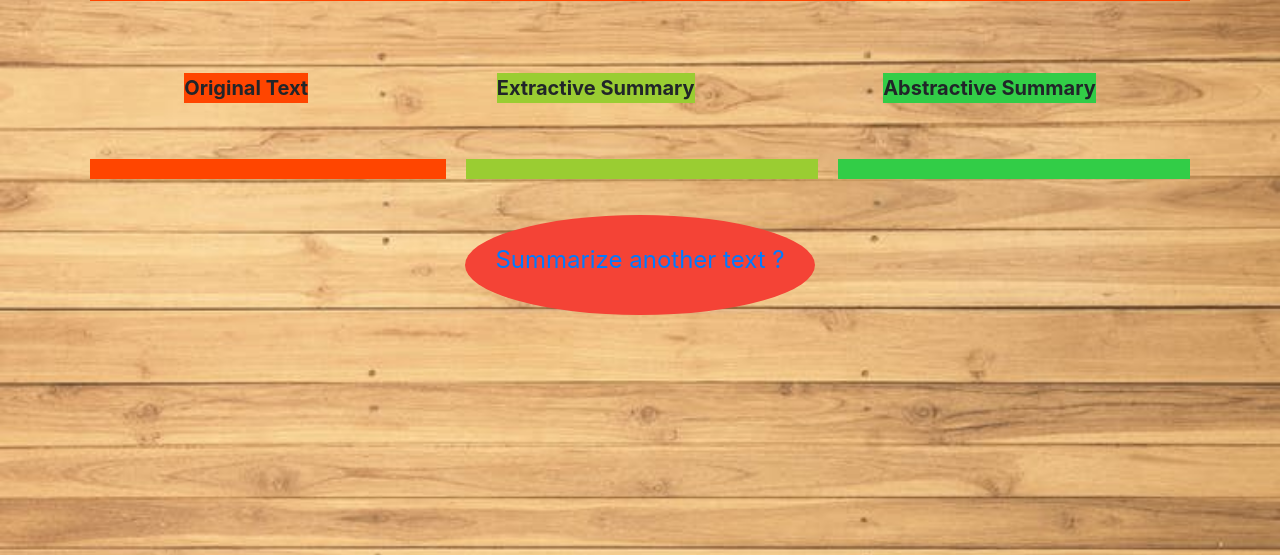
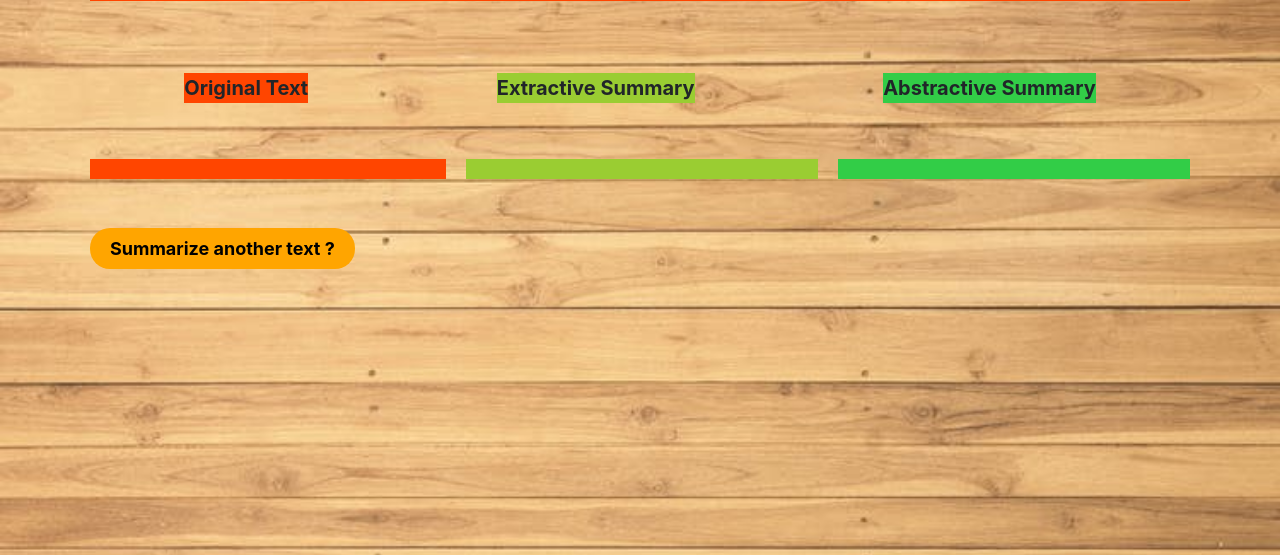
Before and after one commit to Devank-Garg/Text-Summarization, a Flask app: template templates/result.html in a window 1280 px wide. Shown: the part 338-893 px from the top of the page. Run offline with Flask 2, Linux system fonts and the light colour scheme; the template is opened without the code that fills it, so the values that code supplies are empty; some web fonts are replaced.

Commit message:
Updated Neon Button CSS

```diff
--- a/static/results.css
+++ b/static/results.css
@@ -126,30 +126,32 @@ body{
     background-color: rgb(50, 205, 71);
     margin-left: 20px;
 }
-#home-button {
-    display: block;
-    width: 350px;
-    height: 100px;
-    line-height: 50px;
+  .neon-button {
+    display: inline;
+    width: max-content;
+    border-radius: 20px;
+    padding: 10px 20px;
+    font-size: 18px;
+    font-weight: bold;
     text-align: center;
-    background-color: #f44336;
-    color: #fff;
-    border-radius: 50%;
-    font-size: 24px;
     text-decoration: none;
-    transition: all 0.2s ease-in-out;
+    color: black;
+    background-color: orange;
+    box-shadow: 0 0 0px #00ff00;
+    border: none;
+    transform: scale(1.1);
+    transition: all 0.3s ease-in-out;
   }
 
-  #home-button:hover {
+  .neon-button:hover {
+    box-shadow: 0 0 20px yellow;
     background-color: #fff;
-    color: #f44336;
-    transform: scale(1.1);
+    text-shadow: 0 0 0px yellow;, 0 0 10px orange;, 0 0 20px #00ff00;
+    color: #000;
   }
-  .button-text {
-    display: block;
-    margin-top: 10px;
-    color: #000;
-    font-size: 14px;
+.footer-text{
+    display: flex;
+    flex-direction: column;
     font-weight: bold;
-    text-transform: uppercase;
-  }
+    font-size: 25px;
+}
```
